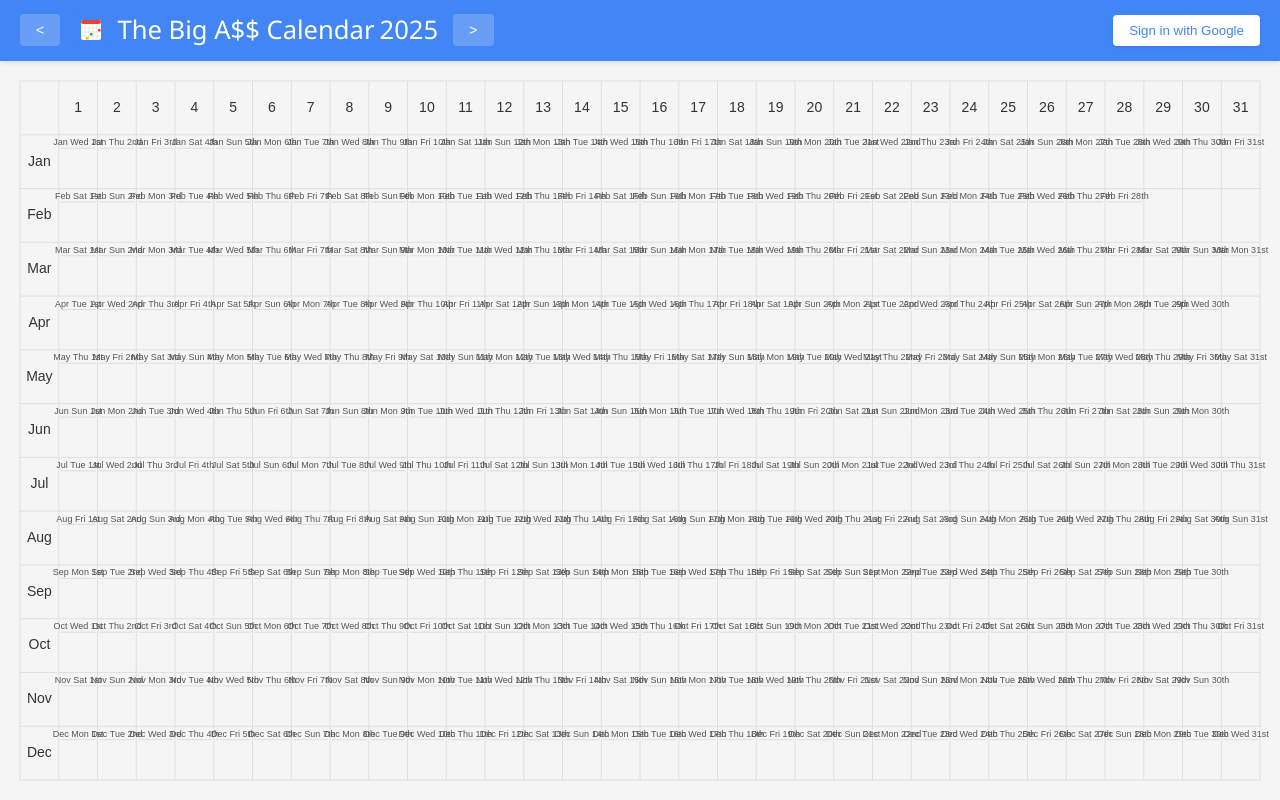
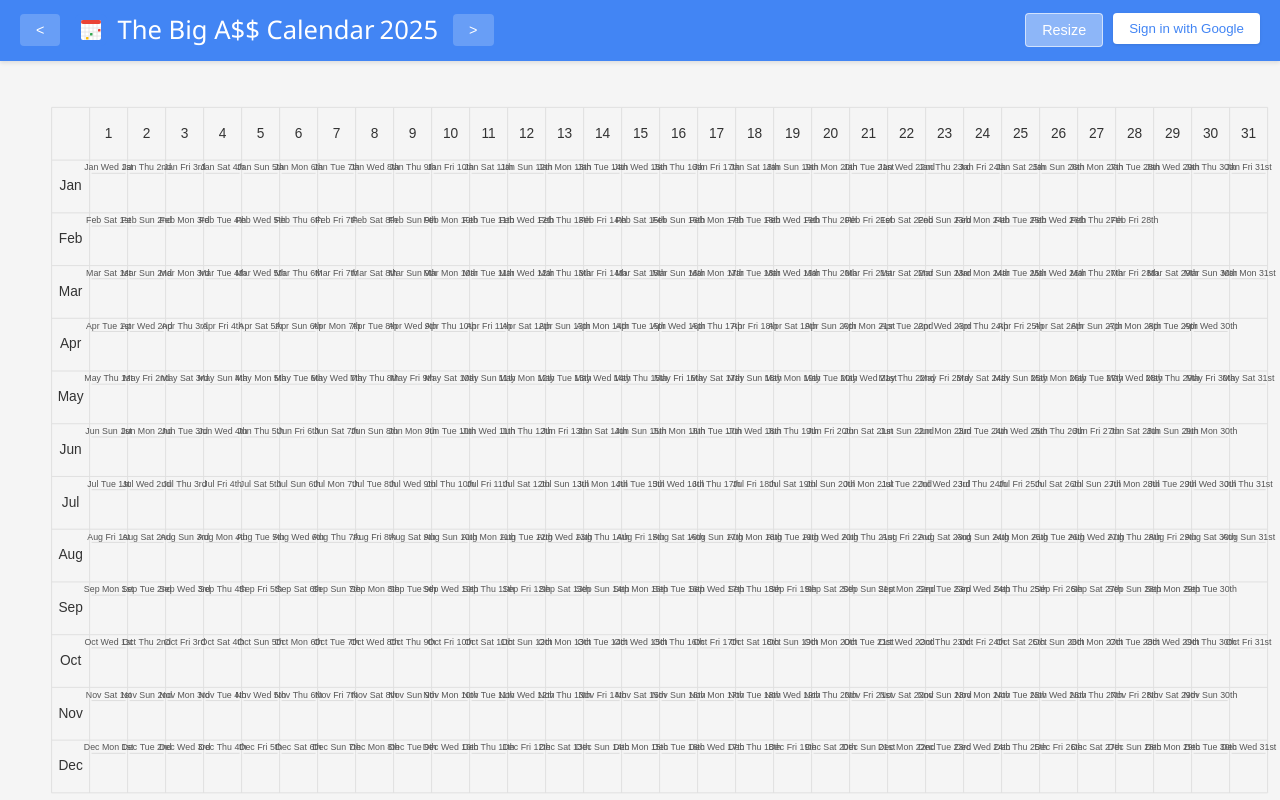
Before and after one commit to buwilliams/big-ass-calendar, a Flask app: page / in a window 1280 px wide. Run offline with Flask 3, Linux system fonts and the light colour scheme.

Commit message:
Add Resize button to fit calendar to view
- Add a prominent Resize button in the header
- Implement fitCalendarToView function to scale calendar to container
- Add visual feedback with flash animation on resize
- Set optimal initial scale on page load
- Auto-resize on window resize events (with debounce)
- Maintain proportions while fitting calendar to window size
- Center calendar in view area after resize

🤖 Generated with [Claude Code](https://claude.ai/code)

Co-Authored-By: Claude <noreply@anthropic.com>

```diff
--- a/app/static/css/styles.css
+++ b/app/static/css/styles.css
@@ -95,6 +95,16 @@ body {
 
 .control-btn:hover {
     background-color: rgba(255, 255, 255, 0.3);
+}
+
+.highlight-btn {
+    background-color: rgba(255, 255, 255, 0.4);
+    font-weight: 500;
+    border: 1px solid rgba(255, 255, 255, 0.6);
+}
+
+.highlight-btn:hover {
+    background-color: rgba(255, 255, 255, 0.5);
 }
 
 .login-btn {
@@ -244,3 +254,14 @@ body {
 .hidden {
     display: none;
 }
+
+/* Button flash animation */
+@keyframes btn-flash {
+    0% { background-color: rgba(255, 255, 255, 0.4); }
+    50% { background-color: rgba(255, 255, 255, 0.9); }
+    100% { background-color: rgba(255, 255, 255, 0.4); }
+}
+
+.btn-flash {
+    animation: btn-flash 0.5s ease-in-out;
+}
--- a/app/static/js/app.js
+++ b/app/static/js/app.js
@@ -20,6 +20,26 @@ document.addEventListener('alpine:init', () => {
                 await this.fetchCalendars();
                 await this.fetchEvents();
             }
+
+            // Add window resize event listener
+            window.addEventListener('resize', this.debounce(() => {
+                // Auto-fit when window is resized
+                if (this.autoResize) {
+                    this.fitCalendarToView();
+                }
+            }, 250));
+
+            // Initialize with auto-resize enabled
+            this.autoResize = true;
+        },
+
+        // Debounce helper function for resize events
+        debounce(func, wait) {
+            let timeout;
+            return (...args) => {
+                clearTimeout(timeout);
+                timeout = setTimeout(() => func.apply(this, args), wait);
+            };
         },
 
         async fetchAppConfig() {
@@ -141,6 +161,59 @@ document.addEventListener('alpine:init', () => {
                 this.calendarCanvas.resize();
                 this.drawCalendar();
             });
+
+            // Initial fit to view
+            this.$nextTick(() => {
+                this.fitCalendarToView();
+            });
+        },
+
+        fitCalendarToView() {
+            if (!this.calendarCanvas) return;
+
+            // Get the container dimensions
+            const container = this.$refs.canvas.parentElement;
+            const containerWidth = container.clientWidth;
+            const containerHeight = container.clientHeight;
+
+            // Get the calendar dimensions (before any scaling or translation)
+            const calendarWidth = 32 * this.calendarCanvas.columnWidth; // 31 days + 1 for month labels
+            const calendarHeight = 13 * this.calendarCanvas.rowHeight; // 12 months + 1 for day labels
+
+            // Calculate the scale needed to fit
+            const widthScale = containerWidth / calendarWidth;
+            const heightScale = containerHeight / calendarHeight;
+
+            // Use the smaller scale to ensure the entire calendar fits
+            let scale = Math.min(widthScale, heightScale) * 0.95; // 5% padding
+
+            // Ensure scale is within reasonable bounds
+            scale = Math.max(0.5, Math.min(scale, 1.5));
+
+            // Reset translation and set the new scale
+            this.calendarCanvas.translateX = (containerWidth - (calendarWidth * scale)) / 2;
+            this.calendarCanvas.translateY = (containerHeight - (calendarHeight * scale)) / 2;
+            this.calendarCanvas.scale = scale;
+
+            // Redraw with new transform
+            this.drawCalendar();
+
+            // Provide visual feedback
+            this.showResizeFeedback();
+        },
+
+        showResizeFeedback() {
+            // Find the resize button
+            const resizeBtn = document.querySelector('.highlight-btn');
+            if (!resizeBtn) return;
+
+            // Add a temporary class for visual feedback
+            resizeBtn.classList.add('btn-flash');
+
+            // Remove the class after animation completes
+            setTimeout(() => {
+                resizeBtn.classList.remove('btn-flash');
+            }, 500);
         },
 
         drawCalendar() {
--- a/app/static/js/calendar-canvas.js
+++ b/app/static/js/calendar-canvas.js
@@ -36,6 +36,12 @@ class CalendarCanvas {
 
         // Recalculate cell dimensions
         this.calculateDimensions();
+
+        // Return the canvas dimensions for potential use in fitting logic
+        return {
+            width: rect.width,
+            height: rect.height
+        };
     }
 
     calculateDimensions() {
--- a/app/templates/index.html
+++ b/app/templates/index.html
@@ -46,6 +46,8 @@
             </div>
 
             <div class="user-controls">
+                <button @click="fitCalendarToView" class="control-btn highlight-btn">Resize</button>
+
                 <template x-if="isAuthenticated">
                     <div class="authenticated-controls">
                         <button @click="toggleCalendarList" class="control-btn">Calendars</button>
```
